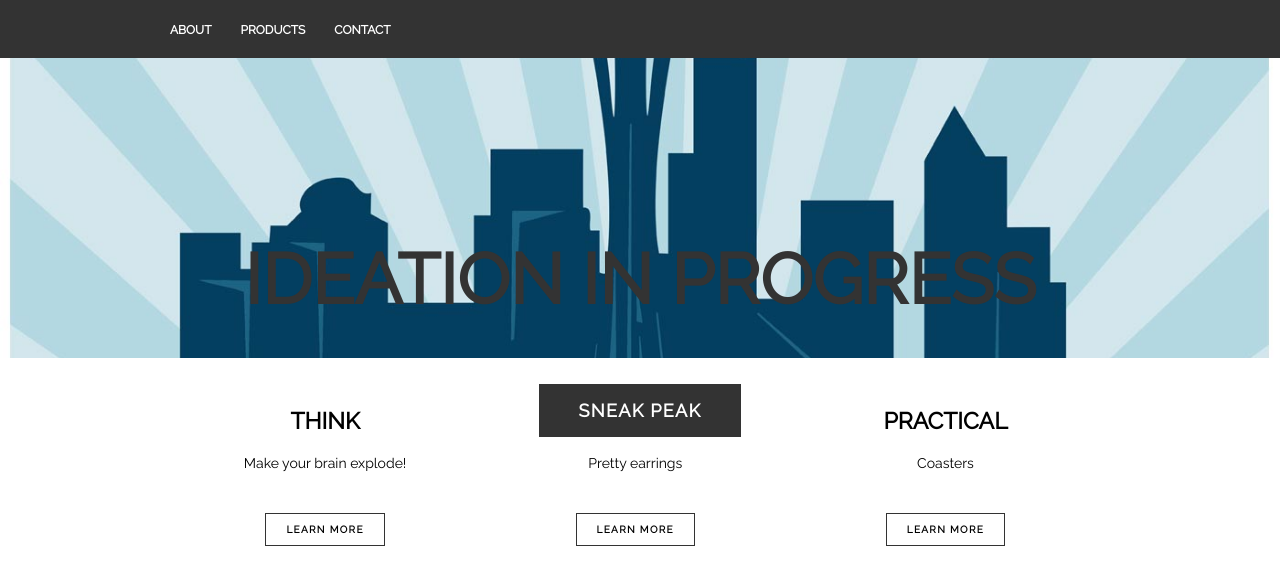
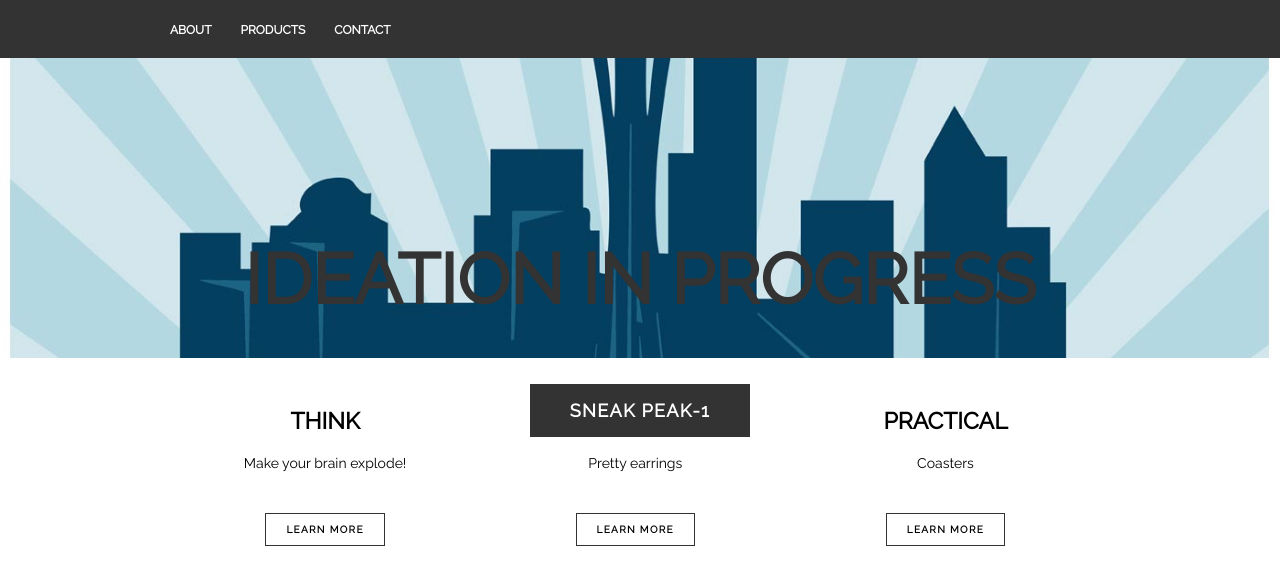
Before and after one commit to svivek71/svivek71.github.io, a Jekyll site: the page index.html, which Jekyll copies as it is, in a window 1280 px wide. Shown: the top 585 px of the page. Built offline with Jekyll 4.4.1, drawn with Linux system fonts in a browser that asks for light colours.

Commit message:
Update index.html

```diff
--- a/index.html
+++ b/index.html
@@ -21,7 +21,7 @@
     <div class="container">
       <div class="main">
         <h1>Ideation in progress</h1>
-        <a class="btn-main" href="#">Sneak Peak</a>
+        <a class="btn-main" href="#">Sneak Peak-1</a>
       </div>
     </div>
   </div>
```
